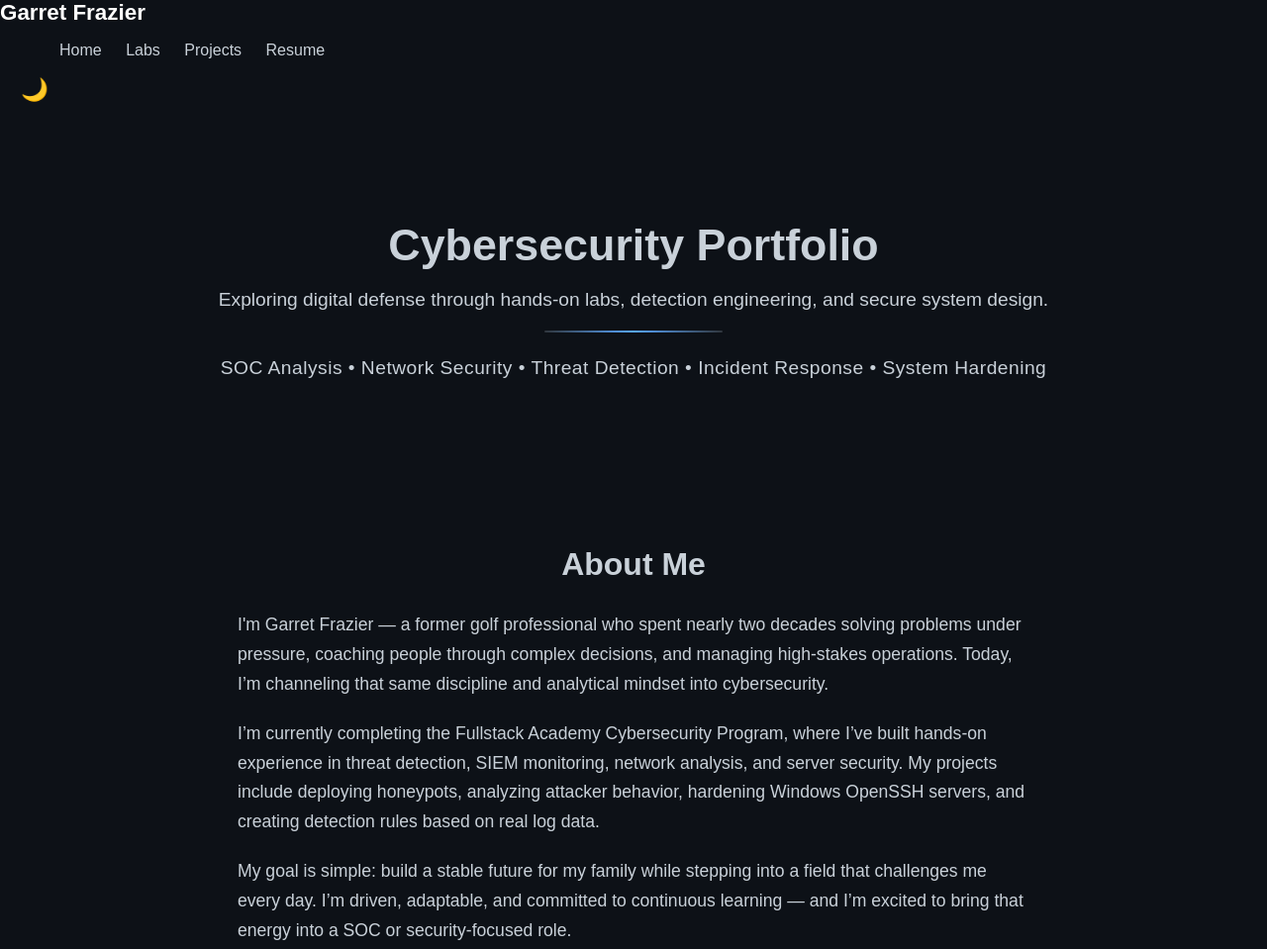
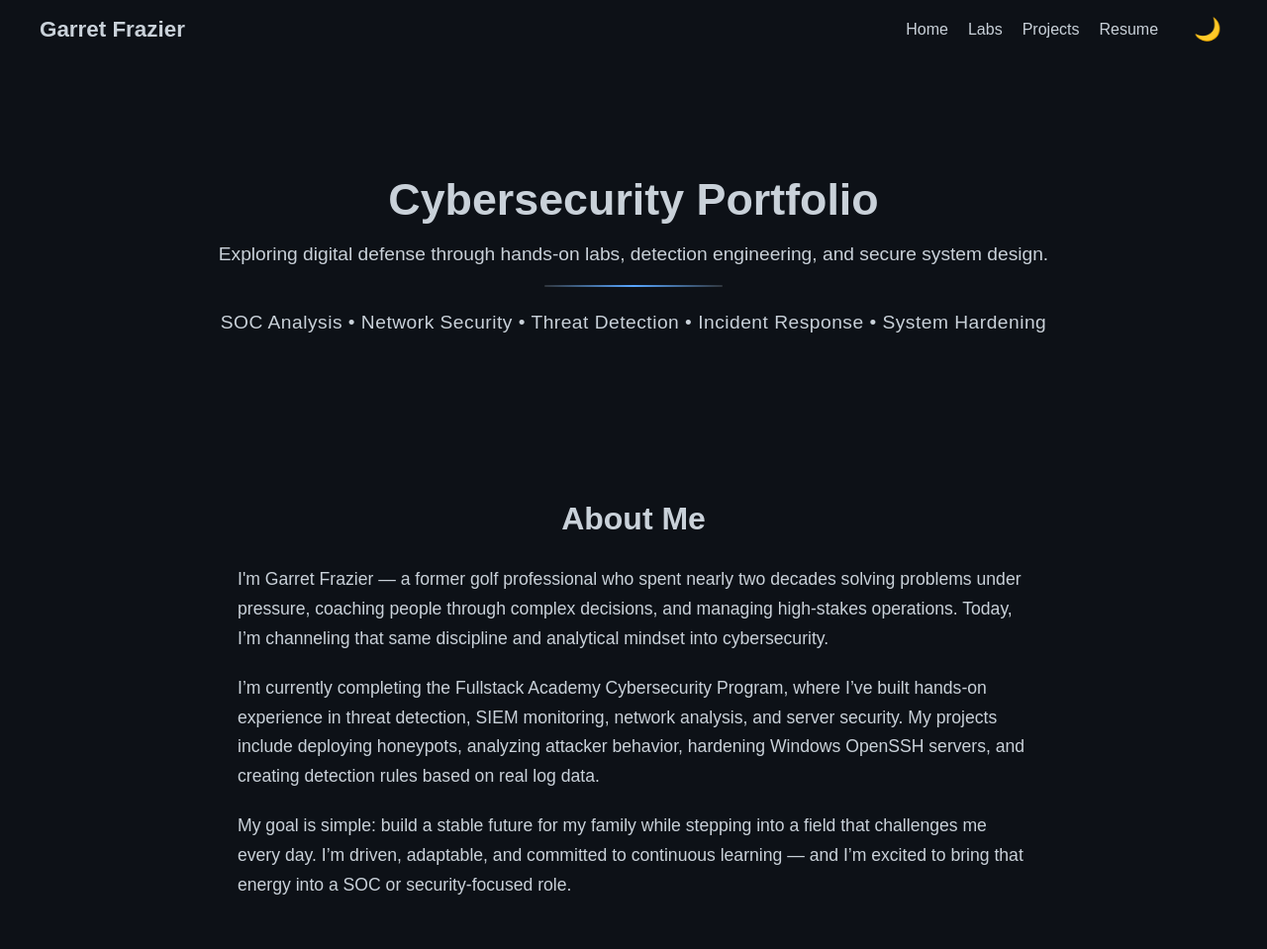
Before and after one commit to gfrazier620-afk/gfrazier620-afk.github.io, a plain HTML site: page index.html in a window 1280 px wide. Shown: the top 959 px of the page at 99% size. Drawn offline with Linux system fonts and the light colour scheme.

Commit message:
fix navigation bar

```diff
--- a/index.html
+++ b/index.html
@@ -10,7 +10,9 @@
 
     <!-- Navigation -->
     <nav class="navbar">
-        <div class="logo">Garret Frazier</div>
+    <div class="logo">Garret Frazier</div>
+
+    <div class="nav-right">
         <ul class="nav-links">
             <li><a href="index.html">Home</a></li>
             <li><a href="labs.html">Labs</a></li>
@@ -19,7 +21,8 @@
         </ul>
 
         <button id="theme-toggle" class="theme-toggle">🌙</button>
-    </nav>
+    </div>
+</nav>
 
     <!-- Hero Section -->
     <section class="hero hidden">
--- a/style.css
+++ b/style.css
@@ -31,41 +31,63 @@ body {
 
 /* Navigation */
 .navbar {
+    display: flex;
+    justify-content: space-between;
+    align-items: center;
+    padding: 15px 40px;
     background-color: var(--bg-color);
     color: var(--text-color);
 }
 
+/* Left side: logo */
 .logo {
+    font-size: 1.4rem;
+    font-weight: bold;
     color: var(--text-color);
+}
+
+/* Right side: nav links + theme toggle */
+.nav-right {
+    display: flex;
+    align-items: center;
+    gap: 15px;
+}
+
+/* Nav links */
+.nav-links {
+    display: flex;
+    list-style: none;
+    margin: 0;
+    padding: 0;
+}
+
+.nav-links li {
+    margin-left: 20px;
 }
 
 .nav-links a {
     color: var(--text-color);
+    text-decoration: none;
+    font-weight: 500;
+    transition: 0.2s ease;
 }
 
 .nav-links a:hover {
     color: var(--accent);
 }
 
-.logo {
-    font-size: 1.4rem;
-    font-weight: bold;
-    color: #fff;
+/* Theme toggle button */
+.theme-toggle {
+    background: none;
+    border: none;
+    font-size: 1.3rem;
+    cursor: pointer;
+    color: var(--text-color);
+    transition: 0.3s ease;
 }
 
-.nav-links li {
-    display: inline-block;
-    margin-left: 20px;
-}
-
-.nav-links a {
-    color: #c9d1d9;
-    text-decoration: none;
-    font-weight: 500;
-}
-
-.nav-links a:hover {
-    color: #58a6ff;
+.theme-toggle:hover {
+    color: var(--accent);
 }
 
 /* Hero Section */
```
